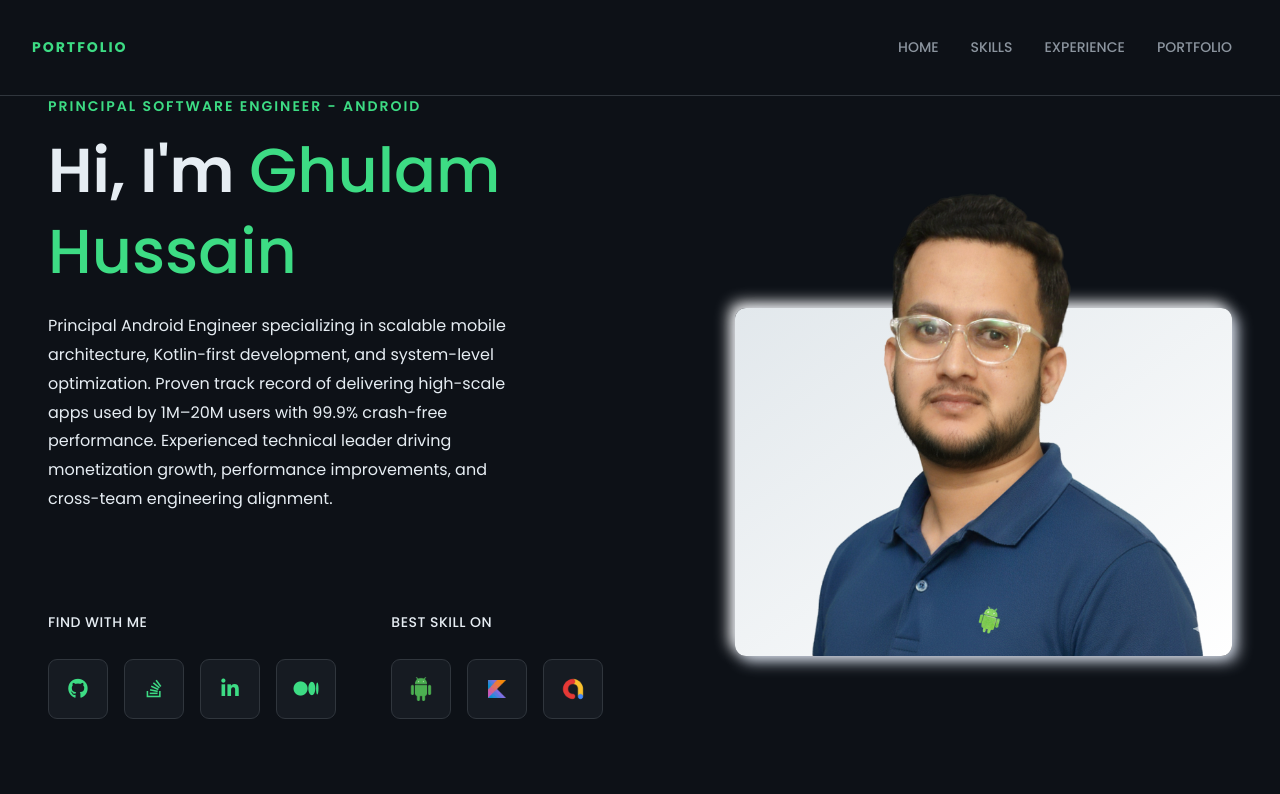
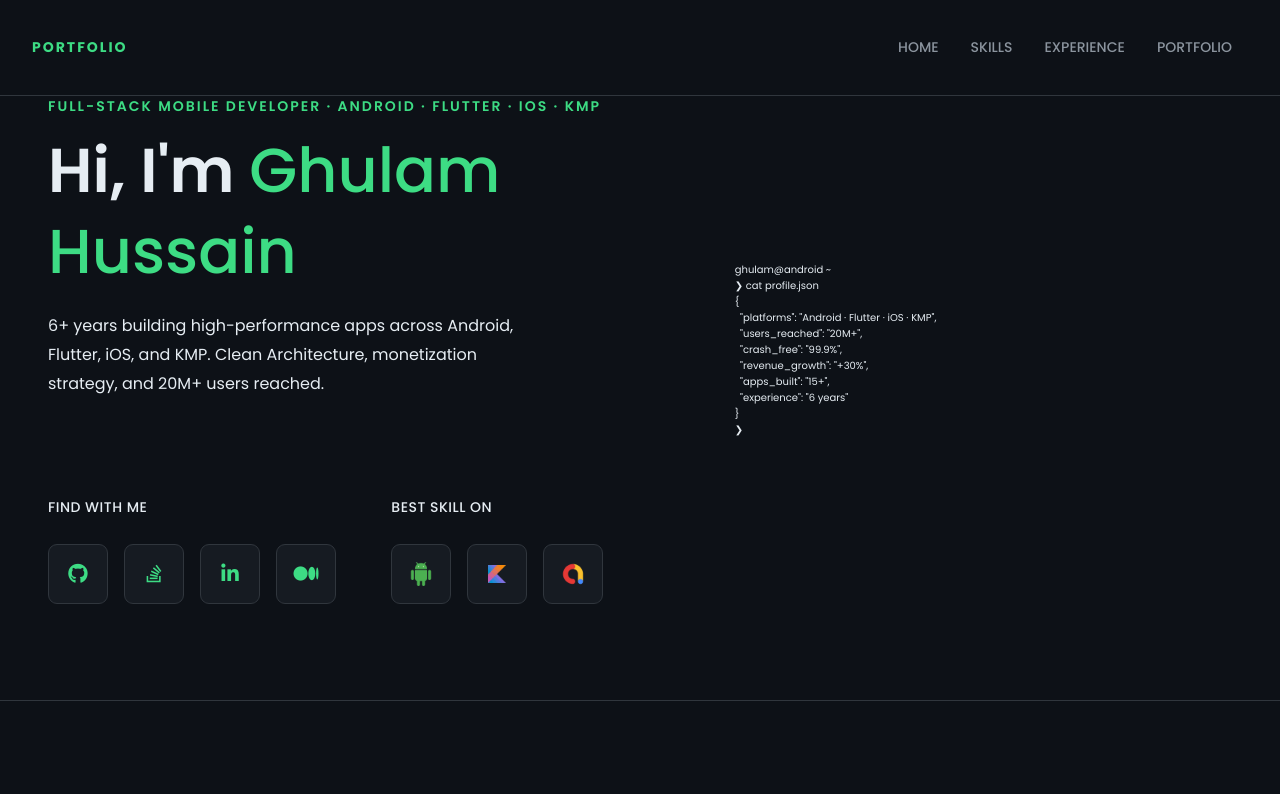
Before and after one commit to ProHussain/prohussain.github.io, a plain HTML site: page index.html in a window 1280 px wide. Shown: the top 794 px of the page. Drawn offline with Linux system fonts and the light colour scheme.

Commit message:
feat: restructure hero — terminal window replaces image, update bio and title

```diff
--- a/index.html
+++ b/index.html
@@ -51,8 +51,7 @@
         </button>
       </div>
       <p class="sidebar--desc">
-        Principal Android Engineer specializing in scalable mobile architecture, Kotlin-first development, and
-        system-level optimization.
+        Full-Stack Mobile Developer across Android, Flutter, iOS, and KMP. Clean Architecture, monetization, and 20M+ users reached.
       </p>
       <ul class="sidebar--links">
         <li><a href="#" class="nav-link">Home</a></li>
@@ -87,15 +86,13 @@
   <!-- HERO SECTION -->
   <section class="hero">
     <div class="hero--text-box">
-      <span class="heading-sub">Principal Software Engineer - Android</span>
+      <span class="heading-sub">Full-Stack Mobile Developer · Android · Flutter · iOS · KMP</span>
       <h1 class="heading-primary">
         Hi, I'm <span>Ghulam Hussain</span>
       </h1>
       <p class="hero--text-desc">
-        Principal Android Engineer specializing in scalable mobile architecture, Kotlin-first development, and
-        system-level optimization. Proven track record of delivering high-scale apps used by 1M–20M users with 99.9%
-        crash-free performance. Experienced technical leader driving monetization growth, performance improvements, and
-        cross-team engineering alignment.
+        6+ years building high-performance apps across Android, Flutter, iOS, and KMP.
+        Clean Architecture, monetization strategy, and 20M+ users reached.
       </p>
       <div class="hero--social">
         <div class="social-media">
@@ -146,8 +143,25 @@
         </div>
       </div>
     </div>
-    <div class="hero--image-box">
-      <img src="images/mine.png" alt="Inbio Picture" class="hero--inbio-image" />
+    <div class="hero--terminal">
+      <div class="terminal-titlebar">
+        <span class="terminal-dot terminal-dot--red"></span>
+        <span class="terminal-dot terminal-dot--yellow"></span>
+        <span class="terminal-dot terminal-dot--green"></span>
+        <span class="terminal-label">ghulam@android ~ </span>
+      </div>
+      <div class="terminal-body">
+        <div><span class="terminal-prompt">❯</span> <span class="terminal-cmd">cat profile.json</span></div>
+        <div class="terminal-bracket">{</div>
+        <div class="terminal-line">&nbsp;&nbsp;<span class="terminal-key">"platforms"</span><span class="terminal-bracket">: </span><span class="terminal-val">"Android · Flutter · iOS · KMP"</span><span class="terminal-bracket">,</span></div>
+        <div class="terminal-line">&nbsp;&nbsp;<span class="terminal-key">"users_reached"</span><span class="terminal-bracket">: </span><span class="terminal-val">"20M+"</span><span class="terminal-bracket">,</span></div>
+        <div class="terminal-line">&nbsp;&nbsp;<span class="terminal-key">"crash_free"</span><span class="terminal-bracket">: </span><span class="terminal-val">"99.9%"</span><span class="terminal-bracket">,</span></div>
+        <div class="terminal-line">&nbsp;&nbsp;<span class="terminal-key">"revenue_growth"</span><span class="terminal-bracket">: </span><span class="terminal-val">"+30%"</span><span class="terminal-bracket">,</span></div>
+        <div class="terminal-line">&nbsp;&nbsp;<span class="terminal-key">"apps_built"</span><span class="terminal-bracket">: </span><span class="terminal-val">"15+"</span><span class="terminal-bracket">,</span></div>
+        <div class="terminal-line">&nbsp;&nbsp;<span class="terminal-key">"experience"</span><span class="terminal-bracket">: </span><span class="terminal-val">"6 years"</span></div>
+        <div class="terminal-bracket">}</div>
+        <div><span class="terminal-prompt">❯</span> <span class="terminal-cursor">&nbsp;</span></div>
+      </div>
     </div>
   </section>
   <div class="seperator">&nbsp;</div>
```
